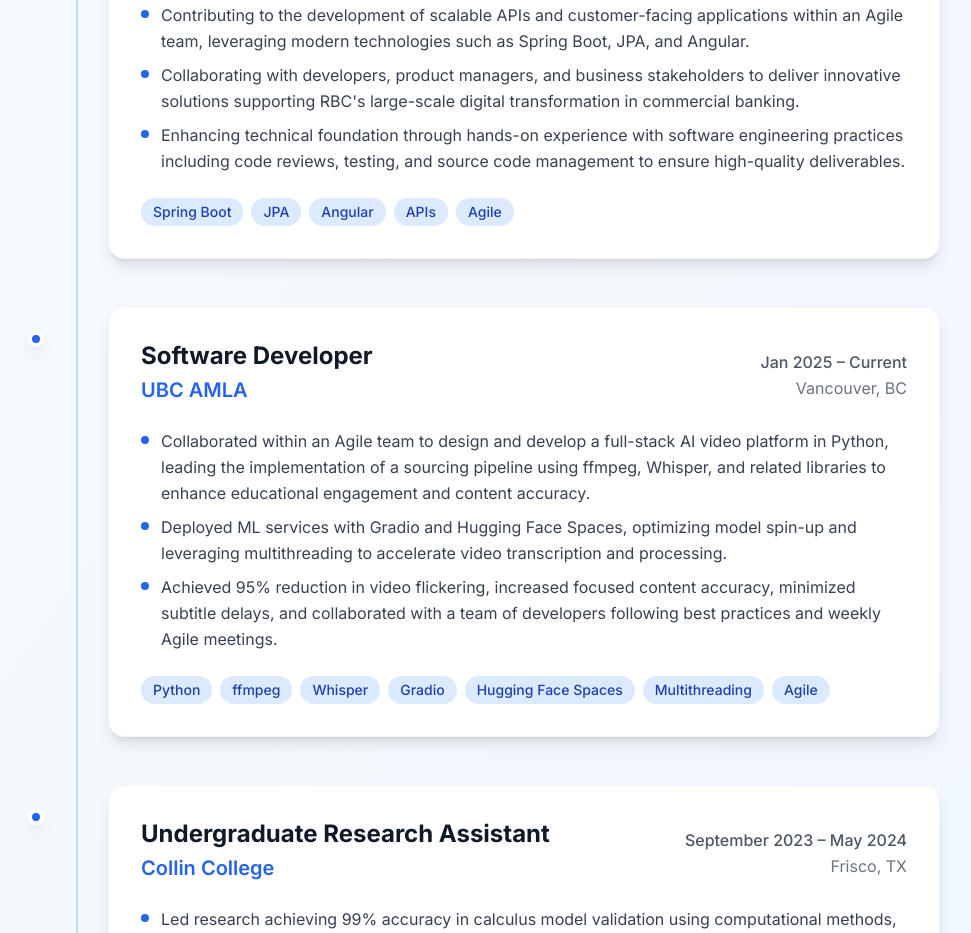
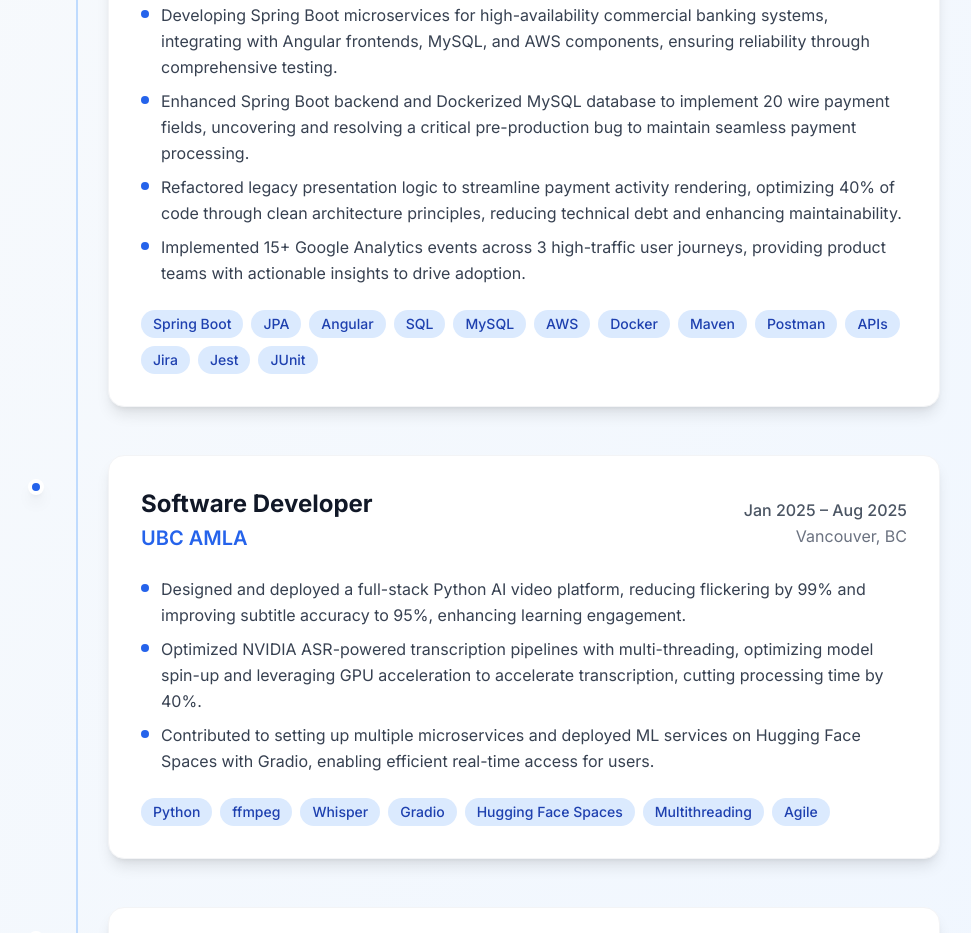
Before and after one commit to YuvamKumarSWE/PersonalPortfolio, a React (Vite) app: page /experience in a window 1280 px wide. Shown: the part 500-1433 px from the top of the page, without its empty margins (148-1119 px from the left). Built offline with nearby package versions, Linux system fonts and the light colour scheme; a web font is replaced by a local one.

Commit message:
Revise job experience details and technologies
Updated experience descriptions and technologies for various roles, enhancing clarity and detail.

```diff
--- a/src/Components/Experience.jsx
+++ b/src/Components/Experience.jsx
@@ -10,22 +10,23 @@
             duration: "Sept 2025 – Present",
             location: "Toronto, ON",
             description: [
-                "Contributing to the development of scalable APIs and customer-facing applications within an Agile team, leveraging modern technologies such as Spring Boot, JPA, and Angular.",
-                "Collaborating with developers, product managers, and business stakeholders to deliver innovative solutions supporting RBC's large-scale digital transformation in commercial banking.",
-                "Enhancing technical foundation through hands-on experience with software engineering practices including code reviews, testing, and source code management to ensure high-quality deliverables."
+                "Developing Spring Boot microservices for high-availability commercial banking systems, integrating with Angular frontends, MySQL, and AWS components, ensuring reliability through comprehensive testing.",
+                "Enhanced Spring Boot backend and Dockerized MySQL database to implement 20 wire payment fields, uncovering and resolving a critical pre-production bug to maintain seamless payment processing.",
+                "Refactored legacy presentation logic to streamline payment activity rendering, optimizing 40% of code through clean architecture principles, reducing technical debt and enhancing maintainability.",
+                "Implemented 15+ Google Analytics events across 3 high-traffic user journeys, providing product teams with actionable insights to drive adoption."
             ],
-            technologies: ["Spring Boot", "JPA", "Angular", "APIs", "Agile"]
+            technologies: ["Spring Boot", "JPA", "Angular", "SQL", "MySQL", "AWS", "Docker", "Maven", "Postman", "APIs", "Jira", "Jest", "JUnit"]
         },
         {
             id: 2,
             company: "UBC AMLA",
             position: "Software Developer",
-            duration: "Jan 2025 – Current",
+            duration: "Jan 2025 – Aug 2025",
             location: "Vancouver, BC",
             description: [
-                "Collaborated within an Agile team to design and develop a full-stack AI video platform in Python, leading the implementation of a sourcing pipeline using ffmpeg, Whisper, and related libraries to enhance educational engagement and content accuracy.",
-                "Deployed ML services with Gradio and Hugging Face Spaces, optimizing model spin-up and leveraging multithreading to accelerate video transcription and processing.",
-                "Achieved 95% reduction in video flickering, increased focused content accuracy, minimized subtitle delays, and collaborated with a team of developers following best practices and weekly Agile meetings."
+                "Designed and deployed a full-stack Python AI video platform, reducing flickering by 99% and improving subtitle accuracy to 95%, enhancing learning engagement.",
+                "Optimized NVIDIA ASR-powered transcription pipelines with multi-threading, optimizing model spin-up and leveraging GPU acceleration to accelerate transcription, cutting processing time by 40%.",
+                "Contributed to setting up multiple microservices and deployed ML services on Hugging Face Spaces with Gradio, enabling efficient real-time access for users."
             ],
             technologies: ["Python", "ffmpeg", "Whisper", "Gradio", "Hugging Face Spaces", "Multithreading", "Agile"]
         },
@@ -36,8 +37,8 @@
             duration: "September 2023 – May 2024",
             location: "Frisco, TX",
             description: [
-                "Led research achieving 99% accuracy in calculus model validation using computational methods, resulting in simulations now adopted as educational visualization tools.",
-                "Utilized AutoCAD and simulation software to construct high-accuracy models, bridging theoretical knowledge with practical applications.",
+                "Achieved 99% accuracy in calculus simulation model validation using computational methods, with resulting visual tools adopted by 200+ students.",
+                "Produced high-accuracy models using AutoCAD and simulation software, and presented research findings at academic symposiums to advance adoption of technological teaching aids.",
                 "Showcased research outcomes at a regional conference, delivering presentations to university faculty and academic audiences."
             ],
             technologies: ["Research", "Computational Methods", "AutoCAD", "Data Visualization", "Public Speaking"]
```
